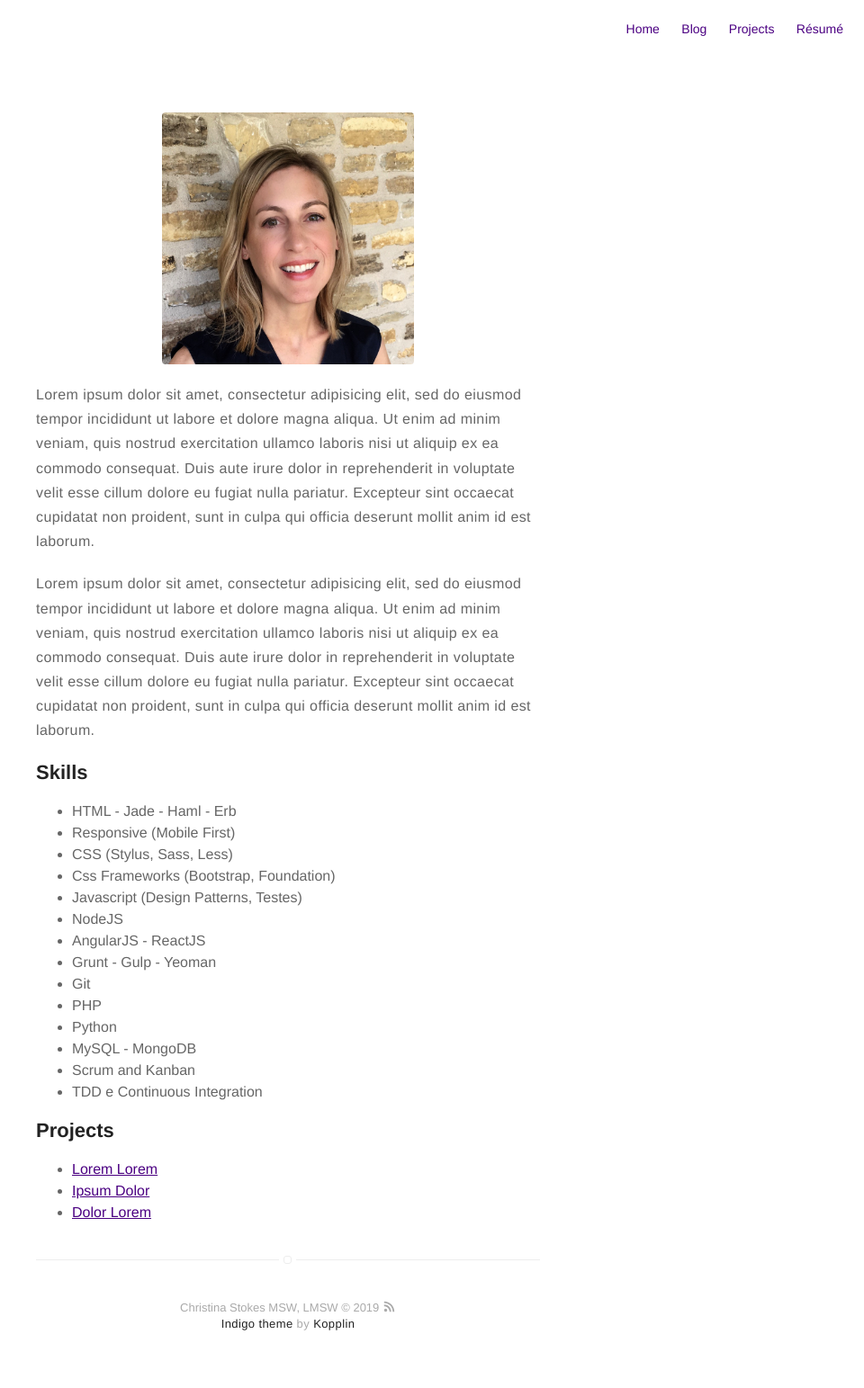
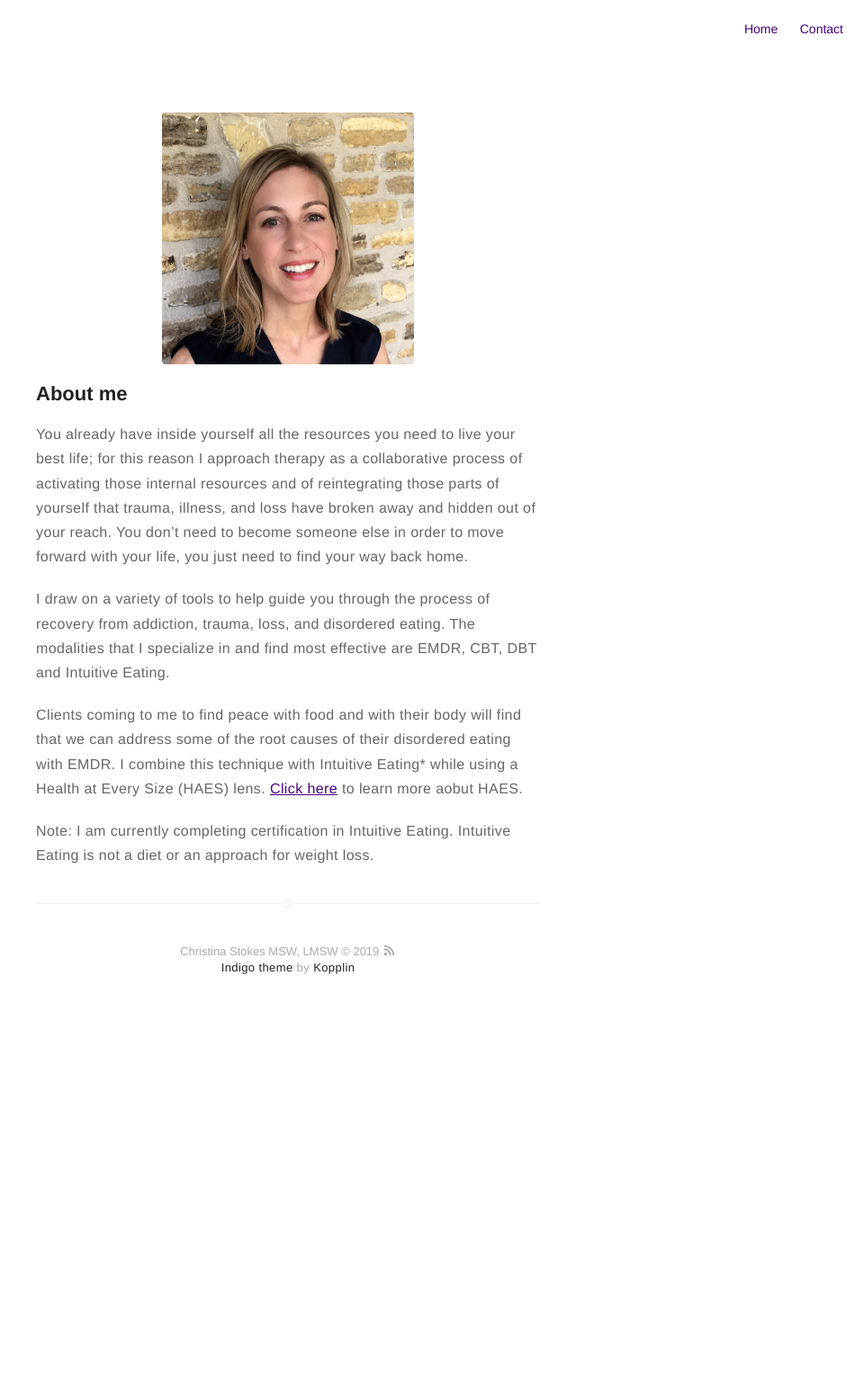
Before and after one commit to jonstokes/christinawstokes, a Jekyll site: the page built from about.md, in a window 1280 px wide. Shown: the whole page at 90% size, without its empty margins (320-1280 px from the left). Built offline with Jekyll 4.4.1, drawn with Linux system fonts in a browser that asks for light colours; after the commit the page ends 1147 px from its top, so only the background shows below that.

Commit message:
Updates to nav, profile

```diff
--- a/_config.yml
+++ b/_config.yml
@@ -12,9 +12,9 @@ picture: assets/images/profile.jpg
 
 # If you want to include your resume, set to true
 # and specify source (external or local).
-resume: true
-resume-external: true
-resume-url: https://google.com/?q=my+resume
+resume: false
+resume-external: false
+#resume-url: https://google.com/?q=my+resume
 
 url: http://www.christinawstokes.com
 # your url: http://USERNAME.github.io
@@ -34,31 +34,31 @@ disqus:
   categories: [blog, project] # only show disqus for posts that have these categories
 
 # if you don't have any of social below, comment the line
-facebook: myfacebook
-twitter: mytwitter
+#facebook: myfacebook
+#twitter: mytwitter
 # google: mygoogle
 # instagram: myinstagram
 # pinterest: mypinterest
 # linkedin: mylinkedin
 # youtube: myyoutube
 # spotify: myspotify
-github: mygithub
+#github: mygithub
 # lastfm: mylastfm
 # stackoverflow: 7044681/mystackoverflow
 # quora: userquora
 # reddit: username
-medium: medium
+#medium: medium
 # vimeo: myvimeo
 # lanyrd: mylanyrd
 email: christina@christinawstokes.com
 
 authors:
-    johndoe:
-        name: John Doe
-        bio: A Man who travels the world eating noodles
+    christinastokes:
+        name: Christina Stokes
+        bio: A therapist
         external-image: false
         picture: assets/images/profile.jpg
-        twitter: johndoe
+        twitter: cwstokes
 
 # do you want a larger site? change the option below
 # options: [normal, large] | default: normal
@@ -70,11 +70,11 @@ width: normal
 # paginate_path: "blog/:num/"
 
 # if you don't need projects, comment the *projects* configs below
-projects: true
+#projects: true
 
 # if you don't need "about" or "blog", comment them out below
 about: true
-blog: true
+#blog: true
 
 # do you want to show the "read time" of the posts?
 read-time: true
--- a/_includes/nav.html
+++ b/_includes/nav.html
@@ -35,5 +35,9 @@
                 <a class="link" href="{% if site.resume-external %}{{ site.resume-url }}{% else %}{{ site.url }}/{{ site.resume-url }}{% endif %}">Résumé</a>
             </li>
         {% endif %}
+
+        <li class="item">
+            <a class="link" href="https://www.psychologytoday.com/us/therapists/christina-w-stokes-round-rock-tx/423309">Contact</a>
+        </li>
     </ul>
 </nav>
--- a/about.md
+++ b/about.md
@@ -4,43 +4,11 @@ layout: page
 ---
 ![Profile Image]({{ site.url }}/{{ site.picture }})
 
-<p>Lorem ipsum dolor sit amet, consectetur adipisicing elit, sed do eiusmod
-tempor incididunt ut labore et dolore magna aliqua. Ut enim ad minim veniam,
-quis nostrud exercitation ullamco laboris nisi ut aliquip ex ea commodo
-consequat. Duis aute irure dolor in reprehenderit in voluptate velit esse
-cillum dolore eu fugiat nulla pariatur. Excepteur sint occaecat cupidatat non
-proident, sunt in culpa qui officia deserunt mollit anim id est laborum.</p>
+## About me
+You already have inside yourself all the resources you need to live your best life; for this reason I approach therapy as a collaborative process of activating those internal resources and of reintegrating those parts of yourself that trauma, illness, and loss have broken away and hidden out of your reach. You don't need to become someone else in order to move forward with your life, you just need to find your way back home.
 
-<p>Lorem ipsum dolor sit amet, consectetur adipisicing elit, sed do eiusmod
-tempor incididunt ut labore et dolore magna aliqua. Ut enim ad minim veniam,
-quis nostrud exercitation ullamco laboris nisi ut aliquip ex ea commodo
-consequat. Duis aute irure dolor in reprehenderit in voluptate velit esse
-cillum dolore eu fugiat nulla pariatur. Excepteur sint occaecat cupidatat non
-proident, sunt in culpa qui officia deserunt mollit anim id est laborum.</p>
+I draw on a variety of tools to help guide you through the process of recovery from addiction, trauma, loss, and disordered eating. The modalities that I specialize in and find most effective are EMDR, CBT, DBT and Intuitive Eating.
 
-<h2>Skills</h2>
+Clients coming to me to find peace with food and with their body will find that we can address some of the root causes of their disordered eating with EMDR. I combine this technique with Intuitive Eating* while using a Health at Every Size (HAES) lens. [Click here](https://www.sizediversityandhealth.org/) to learn more aobut HAES.
 
-<ul class="skill-list">
-	<li>HTML - Jade - Haml - Erb</li>
-	<li>Responsive (Mobile First)</li>
-	<li>CSS (Stylus, Sass, Less)</li>
-	<li>Css Frameworks (Bootstrap, Foundation)</li>
-	<li>Javascript (Design Patterns, Testes)</li>
-	<li>NodeJS</li>
-	<li>AngularJS - ReactJS</li>
-	<li>Grunt - Gulp - Yeoman</li>
-	<li>Git</li>
-	<li>PHP</li>
-	<li>Python</li>
-	<li>MySQL - MongoDB</li>
-	<li>Scrum and Kanban</li>
-	<li>TDD e Continuous Integration</li>
-</ul>
-
-<h2>Projects</h2>
-
-<ul>
-	<li><a href="https://github.com/">Lorem Lorem</a></li>
-	<li><a href="https://github.com/">Ipsum Dolor</a></li>
-	<li><a href="https://github.com/">Dolor Lorem</a></li>
-</ul>
+Note:  I am currently completing certification in Intuitive Eating. Intuitive Eating is not a diet or an approach for weight loss.
```
Also changed, not shown: 11 other files.
